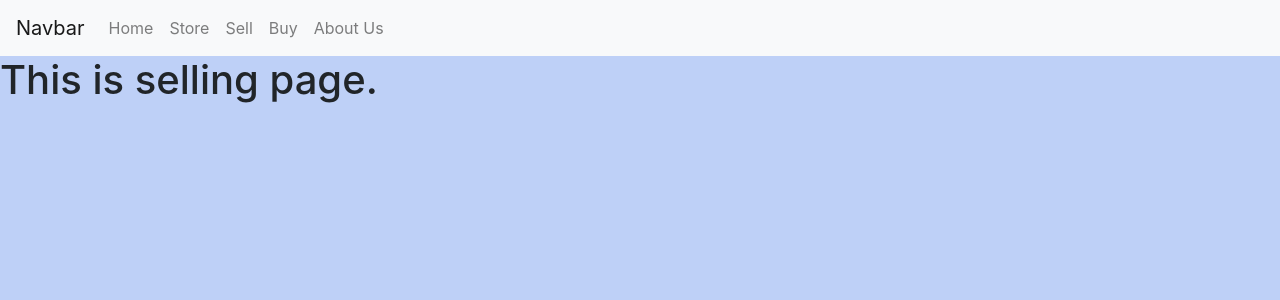
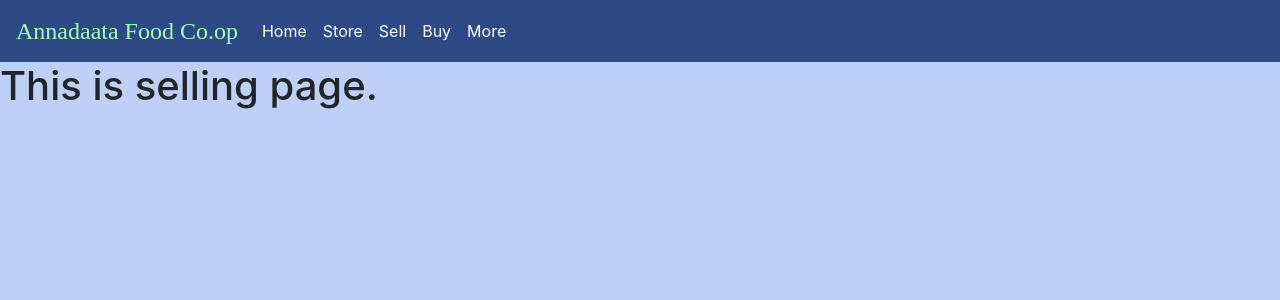
Before and after one commit to DipanshKhandelwal/Warehouse, a Django app: template buy/templates/buy/buy.html in a window 1280 px wide. Shown: the top 300 px of the page. Run offline with Django 3.2, Linux system fonts and the light colour scheme; the template is opened without the code that fills it, so the values that code supplies are empty; some libraries are stand-ins or nearby versions.

Commit message:
Changed Navigation bar properties

```diff
--- a/basic/templates/basic/base.html
+++ b/basic/templates/basic/base.html
@@ -12,27 +12,27 @@
     <link rel="stylesheet" type="text/css" href="{% static 'css/basic/home_page.css' %}"/>
 </head>
 <body>
-    <nav class="navbar navbar-expand-lg navbar-light bg-light">
-        <a class="navbar-brand" href="#">Navbar</a>
+    <nav class="navbar navbar-expand-lg navbar-light" style="background-color: #2d4986;">
+        <a class="navbar-brand" href="{% url 'home_page'%}" style="color: #a2ffba; font-size:x-large ; font-family: Liber "Roboto", "Helvetica Neue", Helvetica, Arial, sans-serif">Annadaata Food Co.op</a>
         <button class="navbar-toggler" type="button" data-toggle="collapse" data-target="#navbarSupportedContent" aria-controls="navbarSupportedContent" aria-expanded="false" aria-label="Toggle navigation">
             <span class="navbar-toggler-icon"></span>
         </button>
         <div class="collapse navbar-collapse" id="navbarSupportedContent">
             <ul class="navbar-nav mr-auto">
                 <li class="nav-item">
-                    <a class="nav-link" href="{% url 'home_page' %}">Home </a>
+                    <a class="nav-link" style="color: white" href="{% url 'home_page' %}">Home </a>
                 </li>
                 <li class="nav-item">
-                    <a class="nav-link" href="{% url 'store' %}">Store </a>
+                    <a class="nav-link" style="color: white" href="{% url 'store' %}">Store </a>
                 </li>
                 <li class="nav-item">
-                    <a class="nav-link" href="{% url 'sell' %}">Sell </a>
+                    <a class="nav-link" style="color: white" href="{% url 'sell' %}">Sell </a>
                 </li>
                 <li class="nav-item">
-                    <a class="nav-link" href="{% url 'buy' %}">Buy </a>
+                    <a class="nav-link" style="color: white" href="{% url 'buy' %}">Buy </a>
                 </li>
                 <li class="nav-item">
-                    <a class="nav-link" href="{% url 'about_us' %}">About Us </a>
+                    <a class="nav-link" style="color: white" href="{% url 'more' %}">More </a>
                 </li>
             </ul>
         </div>
```
